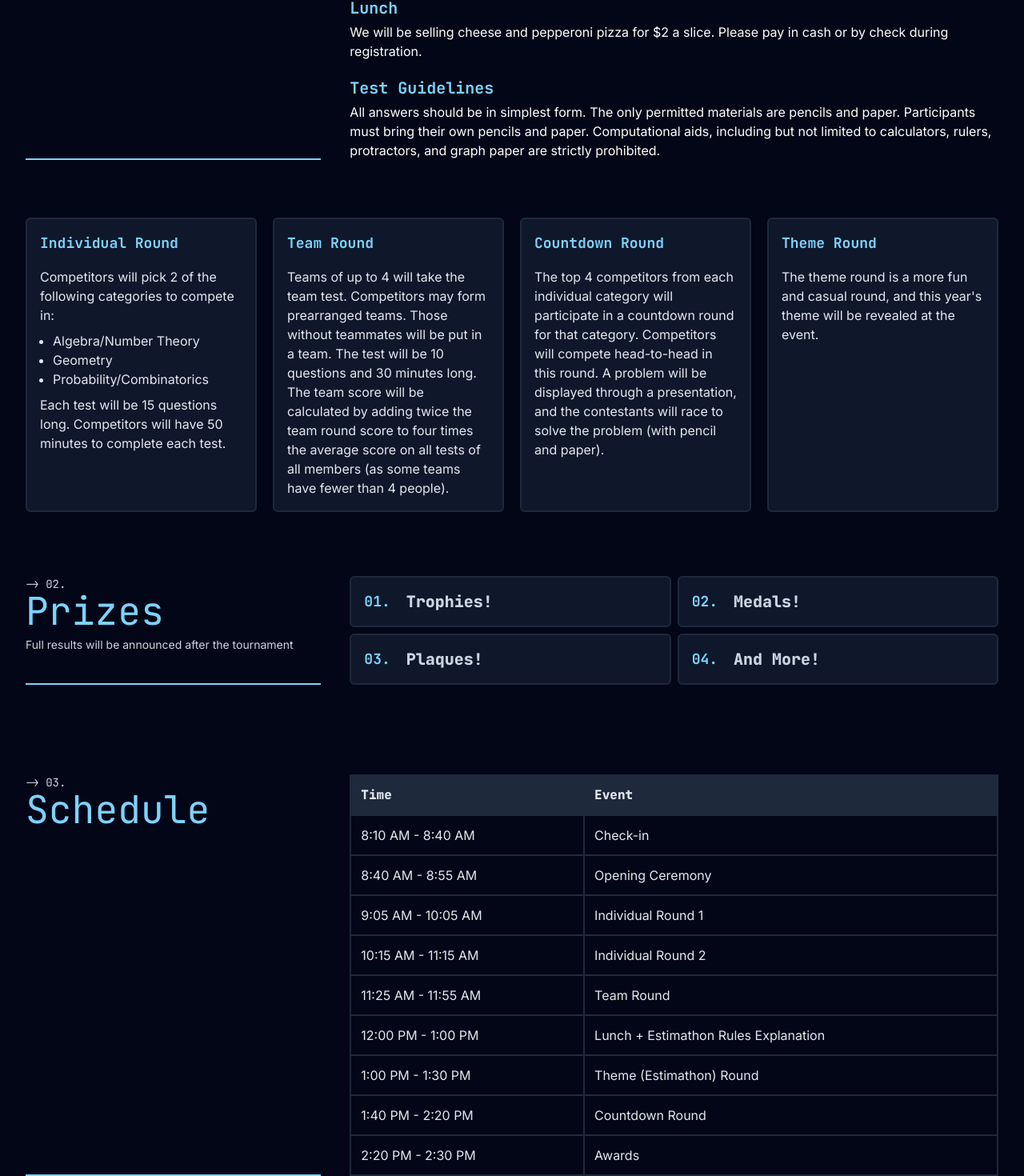
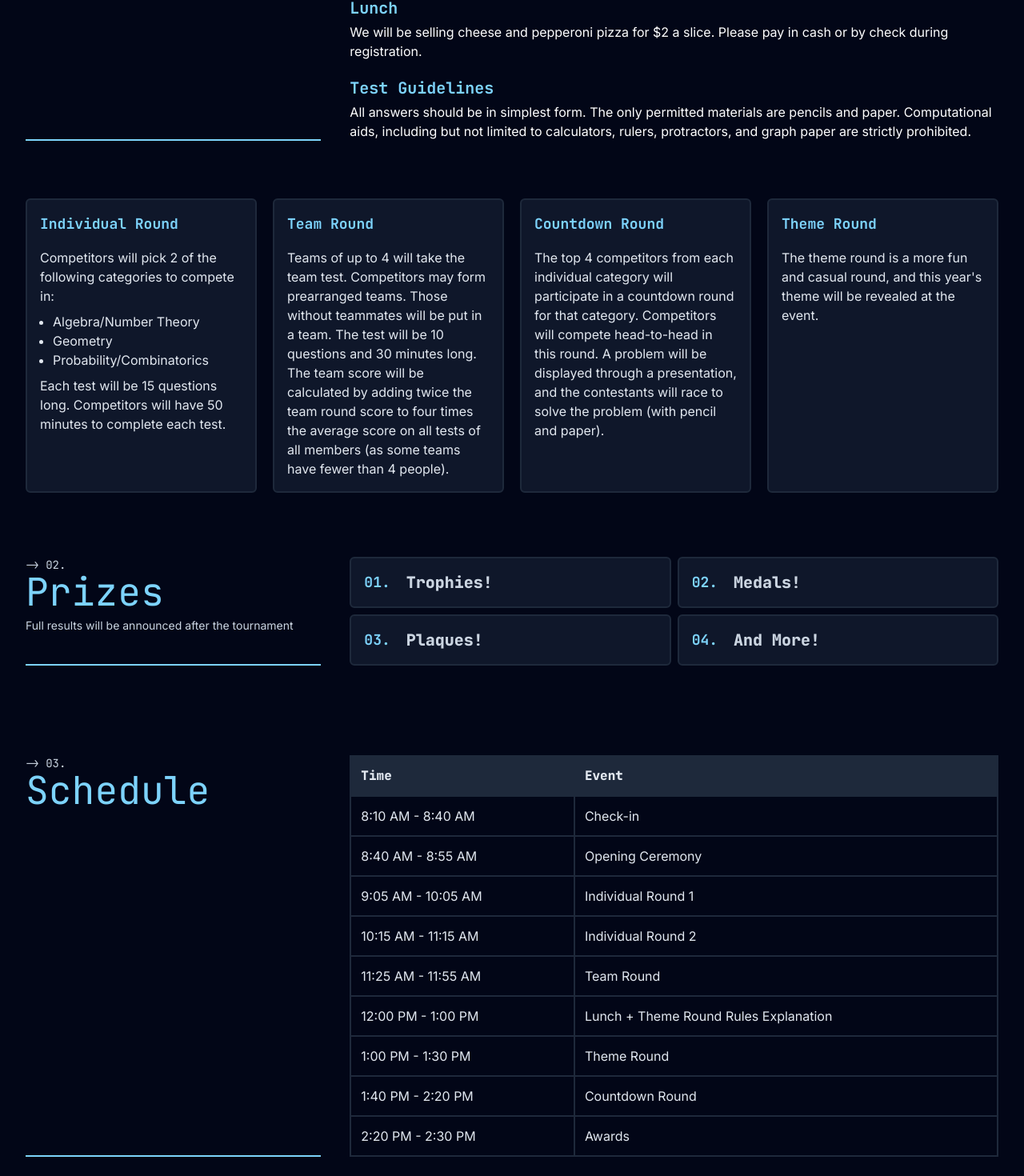
Before and after one commit to DECAGON-Tournament/decagon-site, a Next.js app: page / in a window 1280 px wide. Shown: the part 992-2462 px from the top of the page at 80% size. Built offline with nearby package versions, Linux system fonts and the light colour scheme.

Commit message:
more edits

```diff
--- a/src/app/components/about.tsx
+++ b/src/app/components/about.tsx
@@ -33,7 +33,7 @@ export default function About() {
             </p>
             <h1 className={`${jbm.className} text-sky-300 font-bold text-xl mt-4`}>Test Guidelines</h1>
             <p>
-            All answers should be in simplest form. The only permitted materials are pencils and paper. Participants must bring their own pencils and paper. Computational aids, including but not limited to calculators, rulers, protractors, and graph paper are strictly prohibited.
+            All answers should be in simplest form. The only permitted materials are pencils and paper. Computational aids, including but not limited to calculators, rulers, protractors, and graph paper are strictly prohibited.
             </p>
         </div>
     </div>
--- a/src/app/components/schedule.tsx
+++ b/src/app/components/schedule.tsx
@@ -39,11 +39,11 @@ export default function Schedule() {
                     </tr>
                     <tr>
                         <td>12:00 PM - 1:00 PM</td>
-                        <td>Lunch + Estimathon Rules Explanation</td>
+                        <td>Lunch + Theme Round Rules Explanation</td>
                     </tr>
                     <tr>
                         <td>1:00 PM - 1:30 PM</td>
-                        <td>Theme (Estimathon) Round</td>
+                        <td>Theme Round</td>
                     </tr>
                     <tr>
                         <td>1:40 PM - 2:20 PM</td>
```
